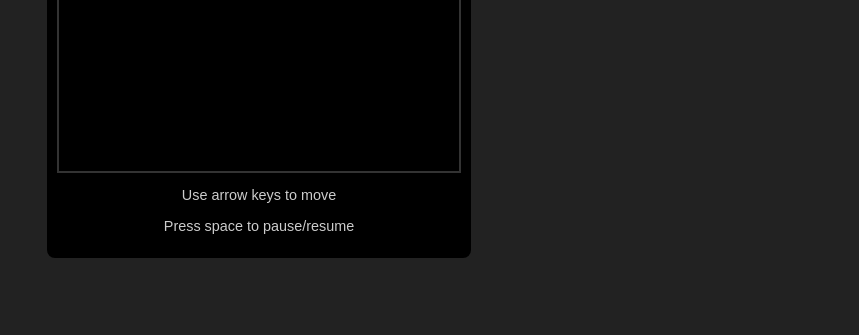
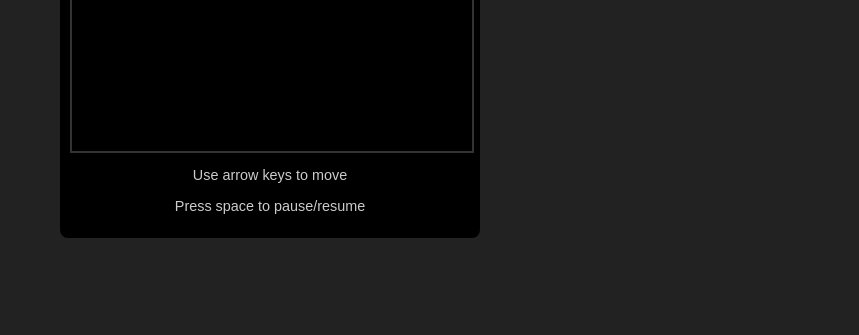
Before and after one commit to JSeeger6/snake-game, a plain HTML site: page index.html in a window 1280 px wide. Shown: the part 313-648 px from the top of the page, without its empty margins (210-1069 px from the left). Drawn offline with Linux system fonts and the light colour scheme; no server answers.

Commit message:
Add files via upload

```diff
--- a/index.html
+++ b/index.html
@@ -11,51 +11,6 @@
   <link rel="icon" href="snake-favicon.png" type="image/png" sizes="256x256" />
   <!-- If you prefer inline styles for demonstration, you can remove this link -->
   <link rel="stylesheet" href="style.css">
-  <!-- Inline CSS for demonstration purposes -->
-  <style>
-    body {
-      margin: 0;
-      padding: 0;
-      font-family: Arial, sans-serif;
-      background-color: #222;
-      color: #fff;
-    }
-    #page-container {
-      width: 100%;
-      max-width: 1000px;
-      margin: 0 auto;
-    }
-    /* Container for the game area and leaderboard */
-    #top-section {
-      display: flex;
-      gap: 20px;
-      width: 740px;  /* 420px (game) + 20px (gap) + 300px (leaderboard) */
-      margin: 20px auto 0;
-      align-items: flex-start;
-    }
-    /* Main game container */
-    #main-game {
-      width: 420px;
-    }
-    #game-container {
-      position: relative;
-      background-color: #000;
-      padding: 10px;
-      border-radius: 8px;
-    }
-    /* Leaderboard styles */
-    #leaderboard {
-      width: 300px;
-      flex-shrink: 0;
-      max-height: 400px;
-      background-color: #333;
-      border: 1px solid #fff;
-      border-radius: 4px;
-      padding: 10px;
-      overflow-y: auto;
-    }
-    /* Additional styling as needed */
-  </style>
   <!-- Google tag (gtag.js) -->
   <script async src="https://www.googletagmanager.com/gtag/js?id=G-00ESSH370H"></script>
   <script>
--- a/style.css
+++ b/style.css
@@ -1,34 +1,25 @@
 body {
     margin: 0;
+    padding: 0;
+    font-family: Arial, sans-serif;
     background-color: #222;
     color: #fff;
-    font-family: Arial, sans-serif;
-    /* display: flex;
-    align-items: center;
-    justify-content: center; */
-    min-height: 100vh;
   }
 
 /* Parent container: stack children vertically */
 #page-container {
-    display: flex;
-    flex-direction: column;
-    align-items: center; /* Centers both the top and bottom sections */
     width: 100%;
-    padding: 20px;
-    box-sizing: border-box;
+    max-width: 1000px;
+    margin: 0 auto;
   }
 
   /* Top section: display game and leaderboard in a row */
   #top-section {
     display: flex;
-    justify-content: center;
+    gap: 20px;
+    width: 740px;  /* 420px (game) + 20px (gap) + 300px (leaderboard) */
+    margin: 20px auto 0;
     align-items: flex-start;
-    gap: 20px;
-    width: 100%;
-    max-width: 1200px;
-    margin: 0 auto;
-    position: relative;
   }
 
   /* Existing styles for #game-container, #leaderboard, and #text-container can remain as is */
@@ -46,21 +37,16 @@ body {
     margin-top: 100px;
 }
 
-  #main-game {
+#main-game {
     width: 420px;
-    display: flex;
-    justify-content: center;
-    align-items: flex-start;
-    /* gap: 20px; */
-    /* width: 100%; */
-    /* padding: 20px; */
-    /* box-sizing: border-box; */
   }
 
   /* Game container holds all UI elements */
   #game-container {
     position: relative;
-    text-align: center;
+    background-color: #000;
+    padding: 10px;
+    border-radius: 8px;
   }
   /* Scoreboard: score on left, high score on right */
   .scores {
@@ -84,6 +70,7 @@ body {
     margin-top: 10px;
     font-size: 0.9em;
     color: #ccc;
+    text-align: center;
   }
   /* Overlays for game over, pause, and start */
   .overlay {
@@ -122,17 +109,15 @@ body {
   }
 
   /* Leaderboard styling on the right */
-#leaderboard {
+  #leaderboard {
     width: 300px;
     flex-shrink: 0;
-    max-height: 400px;         /*Taller than it is wide */
-    background-color: #333;    /* Dark background to match the game */
+    max-height: 400px;
+    background-color: #333;
     border: 1px solid #fff;
     border-radius: 4px;
     padding: 10px;
-    /* align-self: center; */
-    /* margin-left: auto; */
-    overflow-y: hidden;          /* Allows scrolling if the list grows long */
+    overflow-y: auto;
   }
 
   #leaderboard h2 {
```
